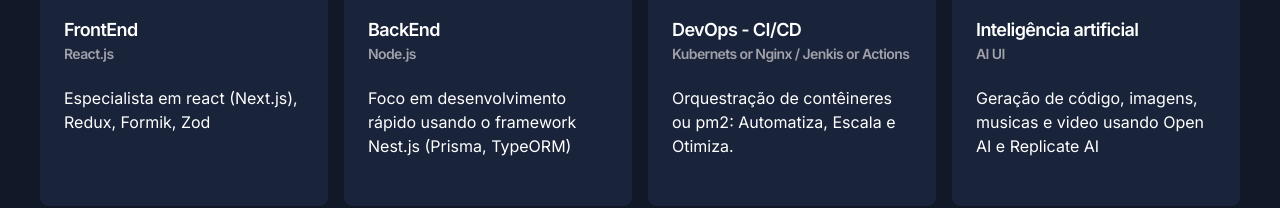
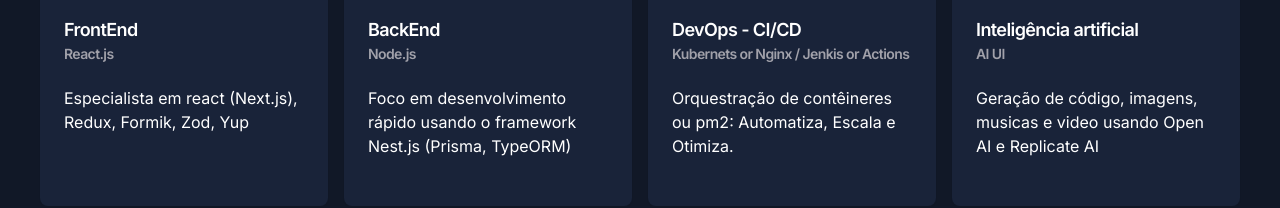
Before and after one commit to jonataserpa/frontend-next13-ai-saas, a Next.js app: page / in a window 1280 px wide. Shown: the part 428-636 px from the top of the page. Built offline with nearby package versions, Linux system fonts and the light colour scheme; no server answers.

Commit message:
fix: adjust text

```diff
--- a/components/landing-content.tsx
+++ b/components/landing-content.tsx
@@ -10,7 +10,7 @@
     name: "FrontEnd",
     avatar: "J",
     title: "React.js",
-    description: "Especialista em react (Next.js), Redux, Formik, Zod",
+    description: "Especialista em react (Next.js), Redux, Formik, Zod, Yup",
   },
   {
     name: "BackEnd",
```
